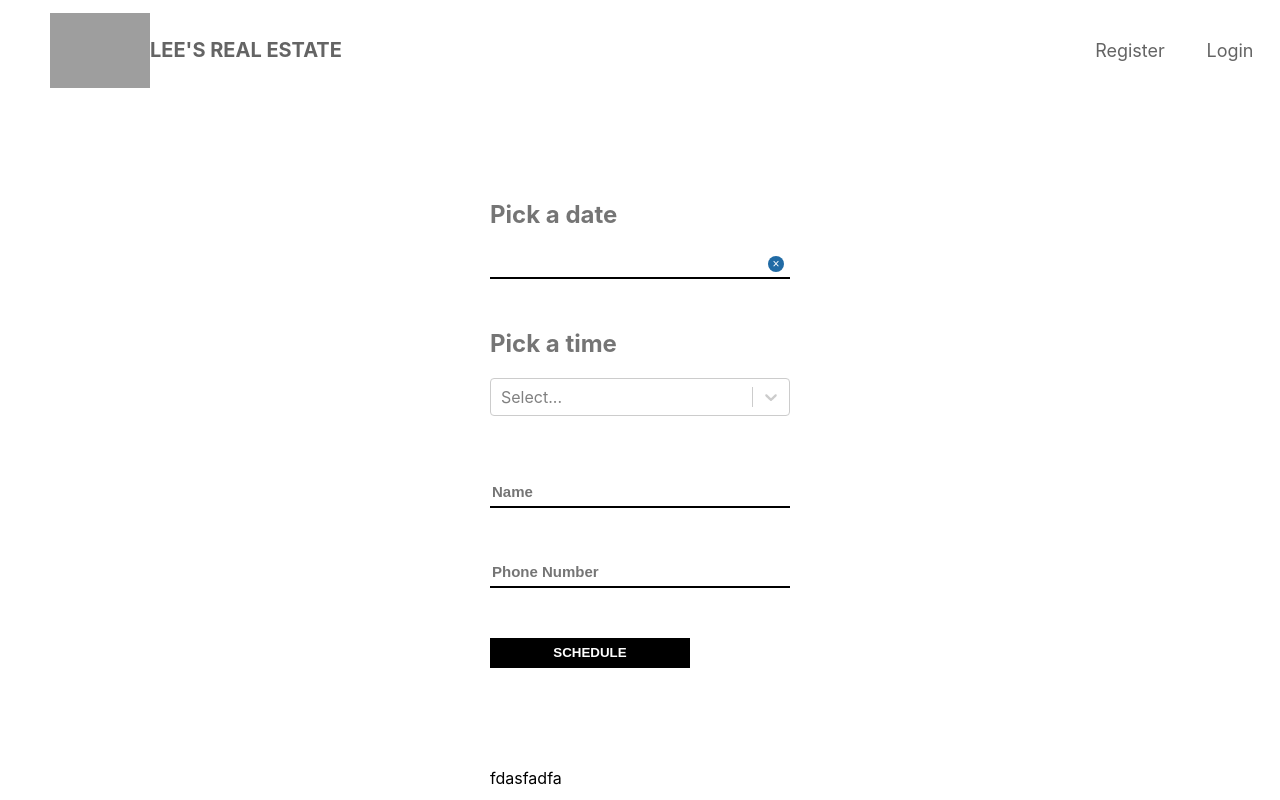
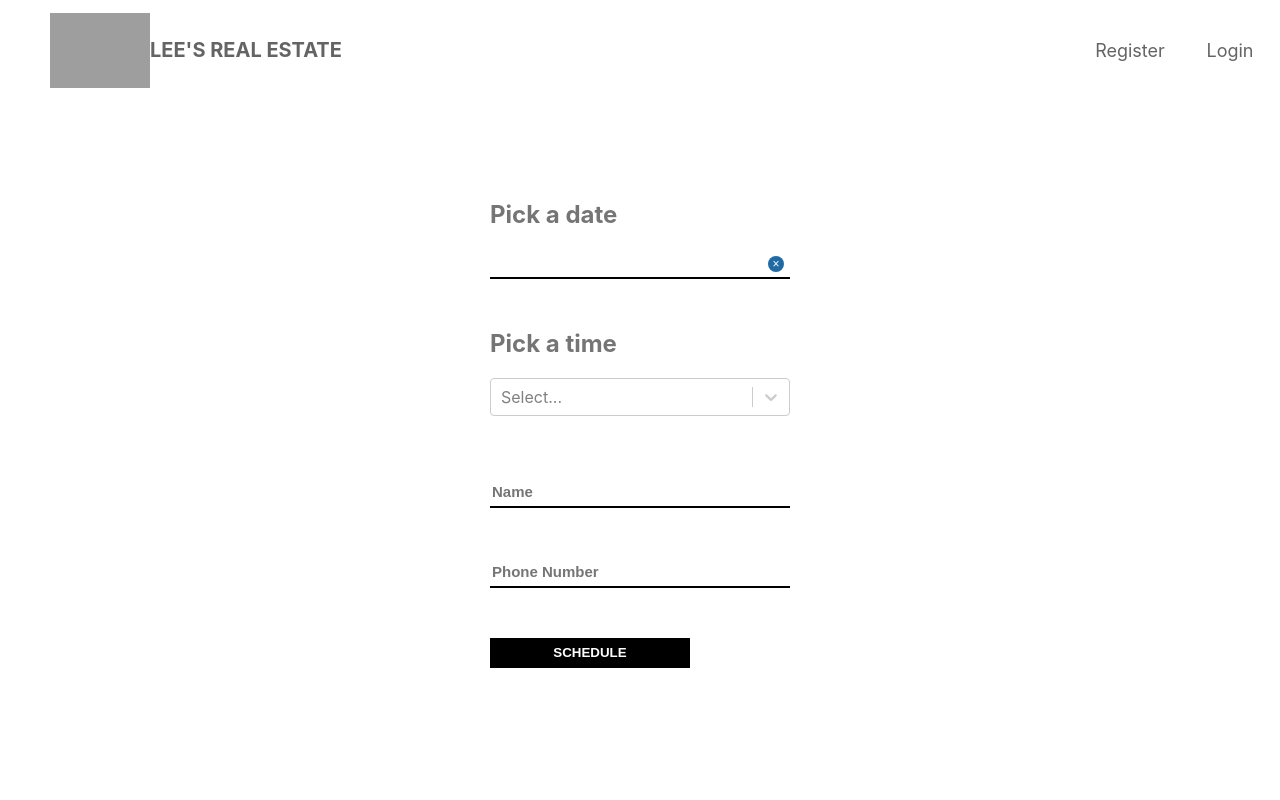
Before and after one commit to youngchang8660/real-estate-project, a React (Create React App) app: page /#/tour in a window 1280 px wide. Built offline with nearby package versions, Linux system fonts and the light colour scheme; no server answers; grey boxes are pictures that could not be loaded; what google-maps-react would draw is missing.

Commit message:
last commit

```diff
--- a/src/Components/Tour/Tour.js
+++ b/src/Components/Tour/Tour.js
@@ -98,7 +98,6 @@ const Tour = (props) => {
         />
         <button className='tour-submit-button' onClick={scheduleTour}>SCHEDULE</button>
         </div>
-        fdasfadfa
       </form>
     </div>
   );
```
